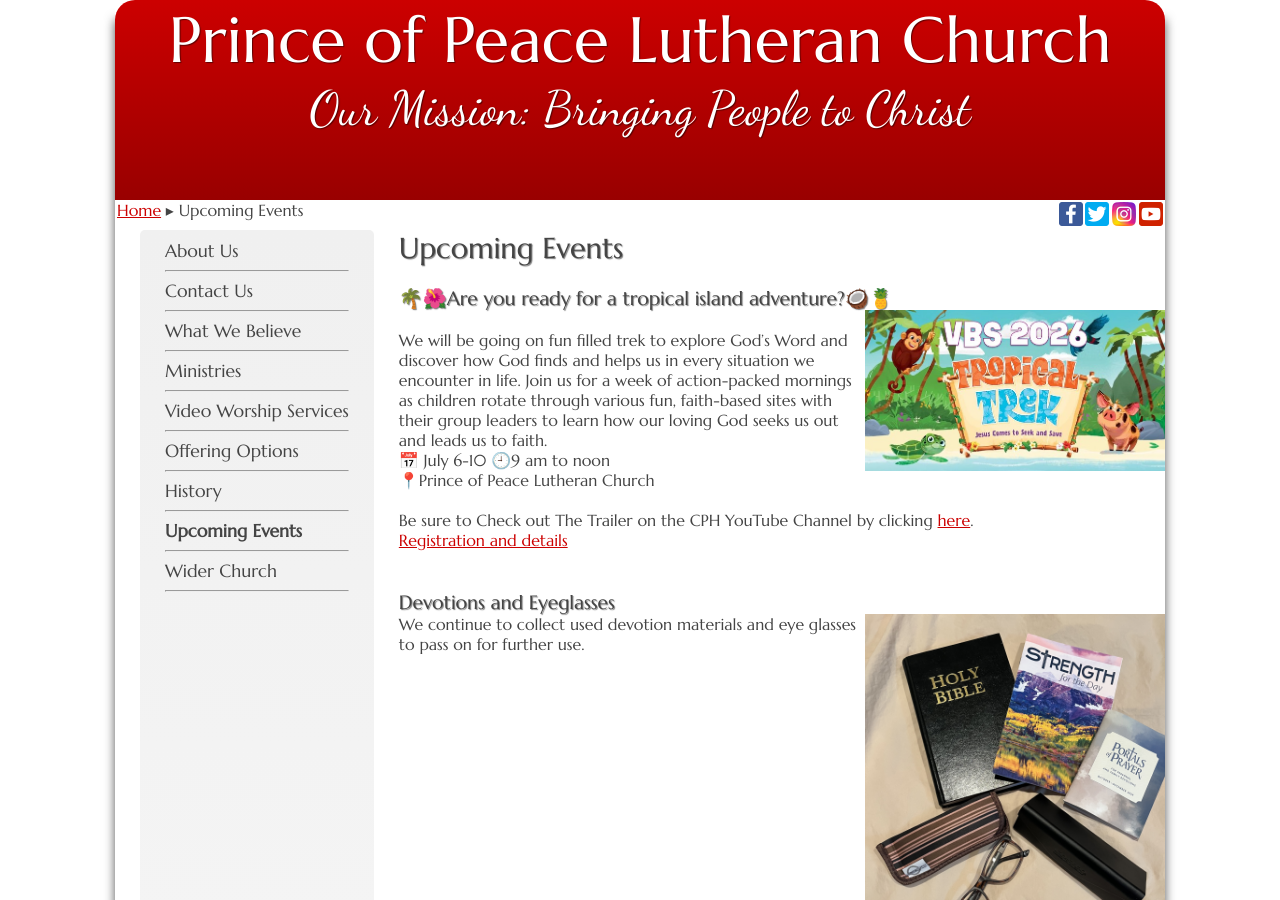
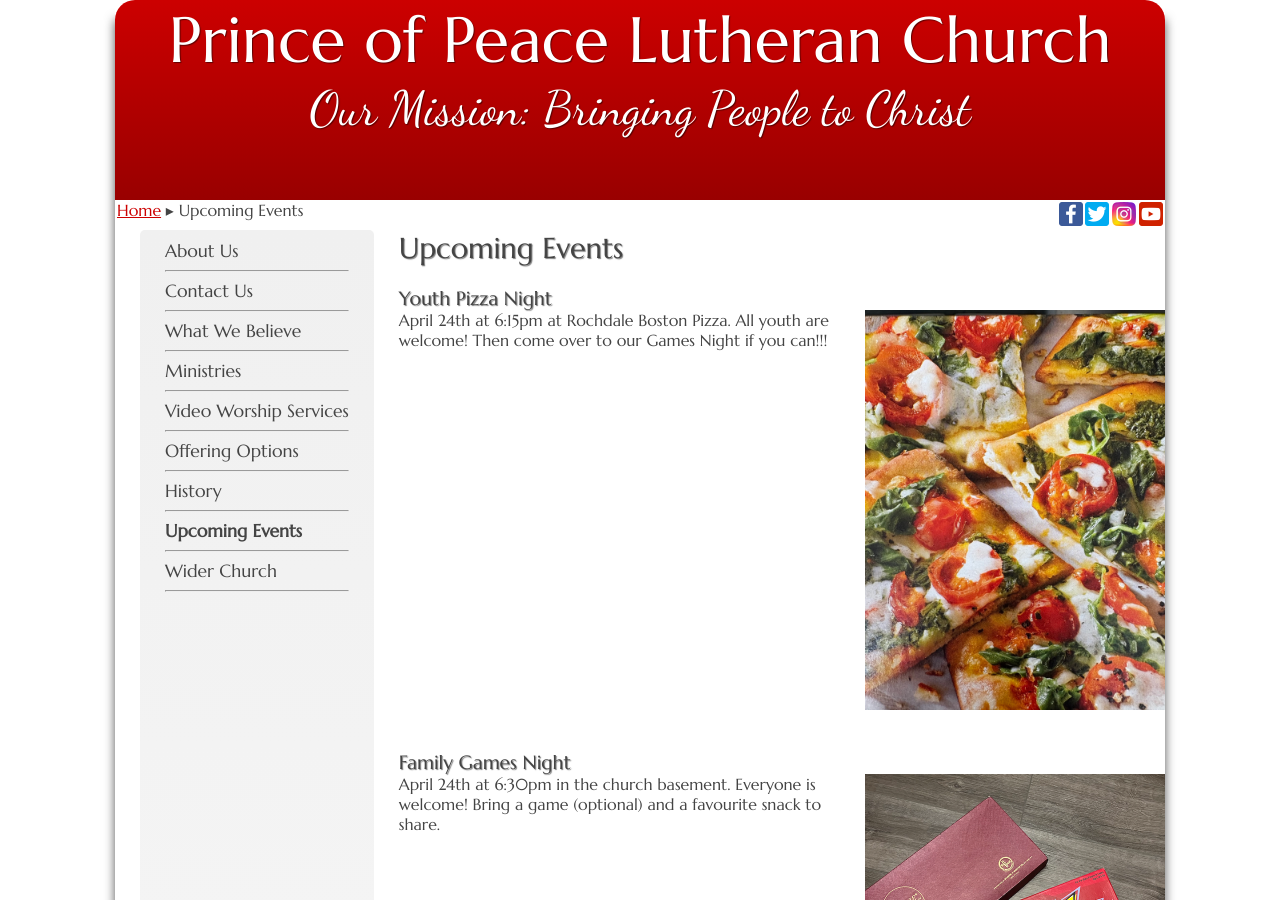
Before and after one commit to weslowsk/princeofpeace, a Jekyll site: the page built from events.html, in a window 1280 px wide and 900 px high. Built offline with Jekyll 4.4.1, drawn with Linux system fonts in a browser that asks for light colours.

Commit message:
add upcoming events

```diff
--- a/events.html
+++ b/events.html
@@ -7,6 +7,35 @@ order: 8
 
 <h1>Upcoming Events</h1>
 <br/>
+
+<h2>Youth Pizza Night</h2>
+<img src="{{site.baseurl}}/images/pizza.jpeg" width="300" alt="" style="float: right">
+<p>
+April 24th at 6:15pm at Rochdale Boston Pizza. All youth are welcome! Then come over to our Games Night if you can!!!
+</p>
+<br/><br/>
+<br/><br/>
+<br/><br/>
+<br/><br/>
+<br/><br/>
+<br/><br/>
+<br/><br/>
+<br/><br/>
+<br/><br/>
+<br/><br/>
+<h2>Family Games Night</h2>
+<img src="{{site.baseurl}}/images/game_night1.png" width="300" alt="" style="float: right">
+<p>
+April 24th at 6:30pm in the church basement. Everyone is welcome! Bring a game (optional) and a favourite snack to share.
+</p>
+<br/><br/>
+<br/><br/>
+<br/><br/>
+<br/><br/>
+<br/><br/>
+<br/><br/>
+<br/><br/>
+
 
 <h2>🌴🌺Are you ready for a tropical island adventure?🥥🍍</h2>
 <img src="{{site.baseurl}}/images/VBS2026.jpg" width="300" alt="" style="float: right">
```
